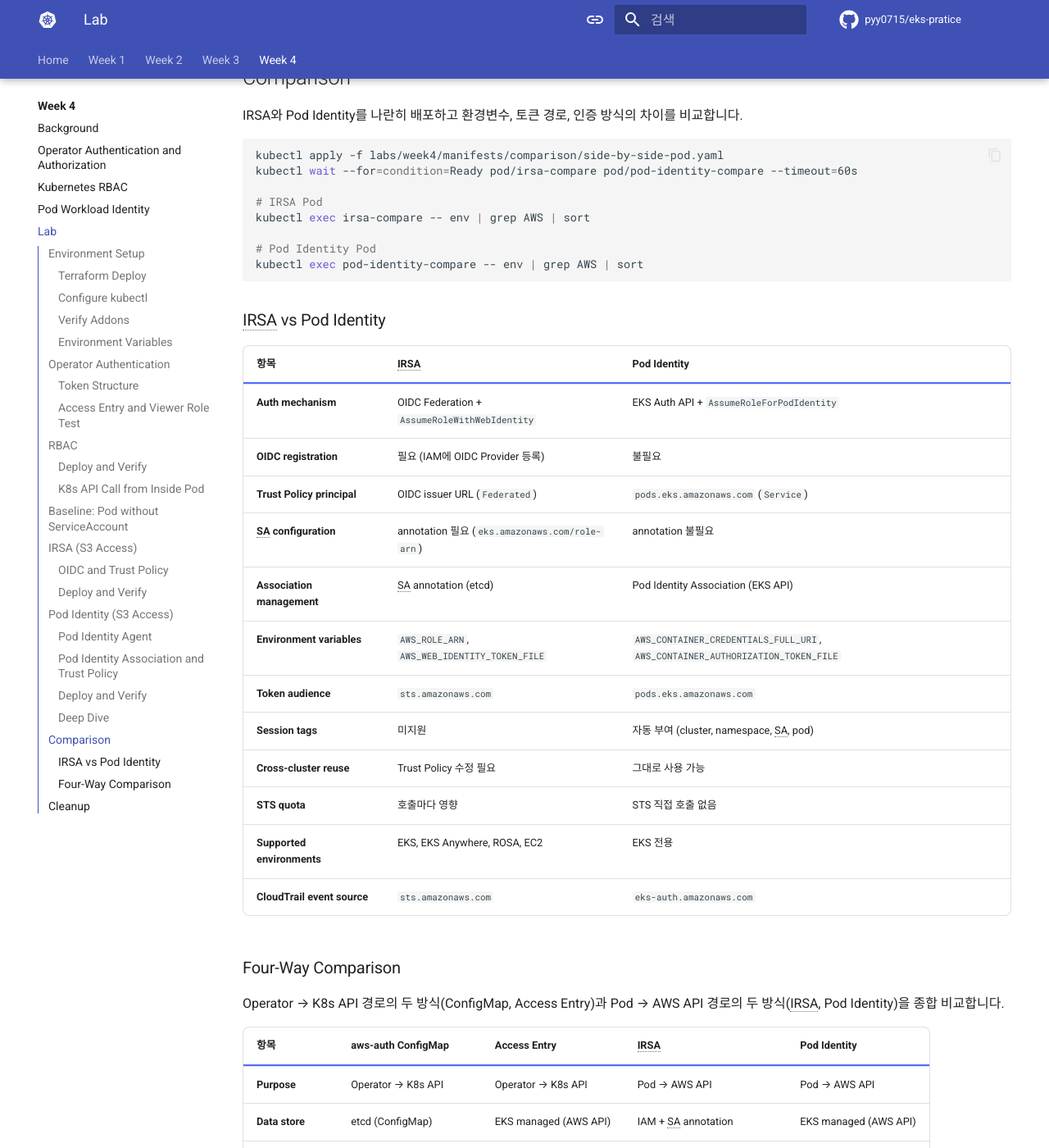
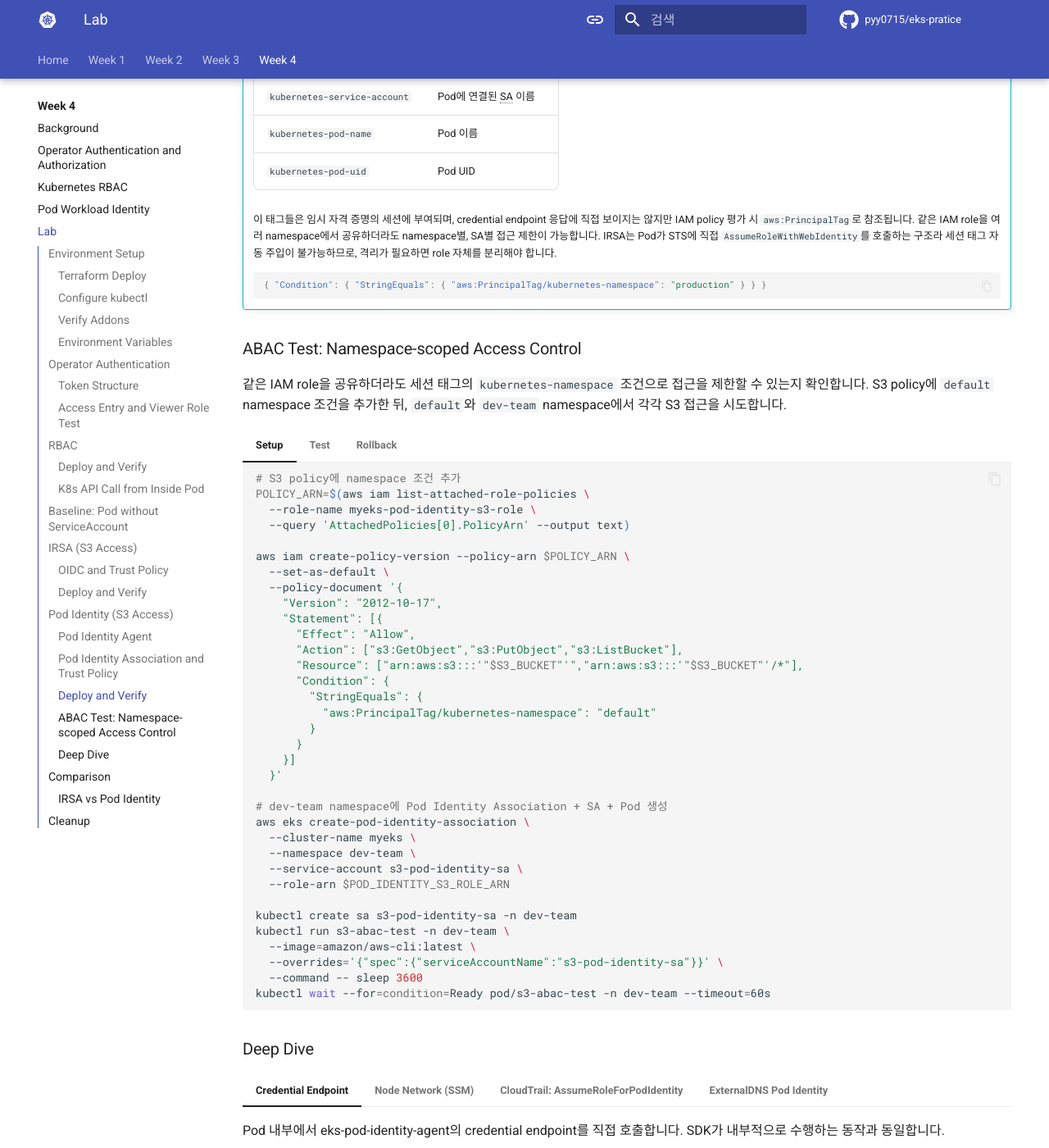
Before and after one commit to pyy0715/eks-pratice, an MkDocs documentation site: the page built from docs/week4/5_lab.md, in a window 1280 px wide and 1400 px high, scrolled down 9735 px. Shown: the whole window at 82% size. Built offline with MkDocs 1.6.1 and Material for MkDocs 9.7.7, drawn with Linux system fonts in a browser that asks for light colours; comment, search, counter and statistics services are not loaded; some of the changed text lies outside the part shown.

Commit message:
Add CLAUDE.md and improve week4 lab

````diff
--- a/docs/week4/5_lab.md
+++ b/docs/week4/5_lab.md
@@ -17,6 +17,7 @@ Week 3와 동일하게 노드가 private subnet에 배치됩니다. 이번 주
 ```bash
 cd labs/week4
 terraform init && terraform apply -auto-approve
+cd -  # 이후 명령은 프로젝트 루트에서 실행
 ```
 
 !!! warning "Initial Apply"
@@ -94,10 +95,10 @@ echo $TOKEN | sed 's/k8s-aws-v1\.//' | base64 -d \
 ```
 
 ???+ info "Pre-signed URL Structure"
-    디코딩된 URL에서 다음 파라미터를 확인할 수 있습니다.
+    디코딩된 URL에서 다음 쿼리 파라미터를 확인할 수 있습니다.
 
-    `x-k8s-aws-id=myeks`
-    :   클러스터 이름이 서명 범위에 포함됩니다. 다른 클러스터에 같은 토큰을 제출해도 서명 검증에 실패하므로 cross-cluster 토큰 재사용이 방지됩니다.
+    `X-Amz-SignedHeaders=host;x-k8s-aws-id`
+    :   서명 대상 HTTP 헤더 목록입니다. `x-k8s-aws-id` 헤더에 클러스터 이름(`myeks`)이 담기며, 이 값이 서명에 포함되므로 다른 클러스터에 같은 토큰을 제출하면 서명 검증에 실패합니다. 단, 헤더 값 자체는 URL이 아닌 HTTP 요청 헤더로 전송되므로 디코딩된 URL에는 헤더 이름만 표시됩니다.
 
     `X-Amz-Expires=60`
     :   Pre-signed URL 자체는 60초간 유효합니다. 그러나 aws-iam-authenticator가 부여하는 토큰 TTL은 15분이며, kubectl은 만료 시 자동으로 새 토큰을 생성합니다.
@@ -146,11 +147,13 @@ curl -sk -H "Authorization: Bearer $TOKEN" \
 === "Permission Check"
 
     ```bash
-    # 읽기 — 허용 (AmazonEKSViewPolicy = view ClusterRole)
+    # namespaced 리소스 읽기 — 허용 (AmazonEKSViewPolicy ≈ view ClusterRole)
     kubectl get pods -A
+
+    # cluster-scoped 리소스 — 거부 (view ClusterRole은 namespaced 리소스만 허용)
     kubectl get nodes
 
-    # 쓰기 — 거부 (403 Forbidden)
+    # 쓰기 — 거부 (view는 읽기 전용)
     kubectl run test --image=nginx
     ```
 
@@ -175,7 +178,22 @@ curl -sk -H "Authorization: Bearer $TOKEN" \
 
     이 lab에서는 `authentication_mode = "API"`로 ConfigMap을 완전히 비활성화했습니다. mode 전환은 `CONFIG_MAP` → `API_AND_CONFIG_MAP` → `API` 단방향만 가능합니다.
 
-`enabled_log_types = ["authenticator"]`로 활성화한 인증 로그에서 TokenReview 결과도 확인할 수 있습니다.
+Control Plane 로그에서 TokenReview 결과를 확인합니다. 이 클러스터는 5종의 로그를 모두 활성화했습니다.
+
+`api`
+:   kube-apiserver 요청/응답. API 호출 패턴 분석과 throttling 원인 파악에 사용합니다.
+
+`audit`
+:   Kubernetes audit log. 누가 어떤 리소스에 어떤 동작을 요청했는지 기록합니다. 보안 감사와 변경 추적의 핵심입니다.
+
+`authenticator`
+:   aws-iam-authenticator의 TokenReview 결과. IAM principal → K8s 사용자 매핑 과정을 확인할 수 있습니다.
+
+`controllerManager`
+:   kube-controller-manager 로그. Deployment rollout, node lifecycle 등 컨트롤러 동작을 추적합니다.
+
+`scheduler`
+:   kube-scheduler 로그. Pod가 특정 노드에 배치된 이유와 스케줄링 실패 원인을 확인합니다.
 
 ```bash
 aws logs filter-log-events --log-group-name /aws/eks/myeks/cluster \
@@ -210,7 +228,7 @@ kubectl apply -f labs/week4/manifests/rbac/
 
 ```bash
 SA_TOKEN=$(kubectl create token dev-k8s -n dev-team --duration=1h)
-echo $SA_TOKEN | cut -d. -f2 | base64 -d 2>/dev/null | jq
+echo $SA_TOKEN | cut -d. -f2 | tr '_-' '/+' | awk '{while(length%4)$0=$0"="}1' | base64 -d | jq
 ```
 
 ???+ info "Projected Token JWT Payload"
@@ -349,7 +367,7 @@ IRSA 전용 projected volume의 토큰을 디코딩하면 `aud`가 `["sts.amazon
 
 ```bash
 kubectl exec s3-irsa-test -- cat /var/run/secrets/eks.amazonaws.com/serviceaccount/token \
-  | cut -d. -f2 | base64 -d 2>/dev/null | jq
+  | cut -d. -f2 | tr '_-' '/+' | awk '{while(length%4)$0=$0"="}1' | base64 -d | jq
 ```
 
 === "LBC IRSA Verification"
@@ -450,18 +464,108 @@ Pod Identity 전용 토큰을 디코딩하면 `aud`가 `["pods.eks.amazonaws.com
 ```bash
 kubectl exec s3-pod-identity-test -- \
   cat /var/run/secrets/pods.eks.amazonaws.com/serviceaccount/eks-pod-identity-token \
-  | cut -d. -f2 | base64 -d 2>/dev/null | jq
+  | cut -d. -f2 | tr '_-' '/+' | awk '{while(length%4)$0=$0"="}1' | base64 -d | jq
 ```
 
 ???+ info "Session Tags (ABAC)"
-    `sts get-caller-identity`의 `Arn`에 session name이 포함됩니다. EKS Auth API가 `AssumeRoleForPodIdentity` 시 자동으로 4개 태그를 부여합니다.
+    `sts get-caller-identity`의 `Arn`에 session name이 포함됩니다. EKS Auth API가 `AssumeRoleForPodIdentity` 시 자동으로 6개 세션 태그를 부여합니다[^1].
 
-    `eks:cluster-name` / `kubernetes-namespace` / `kubernetes-service-account` / `eks:cluster-arn`
+    | Key | Description |
+    |---|---|
+    | `eks-cluster-arn` | 클러스터 ARN |
+    | `eks-cluster-name` | 클러스터 이름 |
+    | `kubernetes-namespace` | Pod가 속한 namespace |
+    | `kubernetes-service-account` | Pod에 연결된 SA 이름 |
+    | `kubernetes-pod-name` | Pod 이름 |
+    | `kubernetes-pod-uid` | Pod UID |
 
-    IAM policy에서 `aws:PrincipalTag` 조건으로 같은 role이라도 namespace별, SA별 접근 제한이 가능합니다.
+    이 태그들은 임시 자격 증명의 세션에 부여되며, credential endpoint 응답에 직접 보이지는 않지만 IAM policy 평가 시 `aws:PrincipalTag`로 참조됩니다. 같은 IAM role을 여러 namespace에서 공유하더라도 namespace별, SA별 접근 제한이 가능합니다. IRSA는 Pod가 STS에 직접 `AssumeRoleWithWebIdentity`를 호출하는 구조라 세션 태그 자동 주입이 불가능하므로, 격리가 필요하면 role 자체를 분리해야 합니다.
 
     ```json
     { "Condition": { "StringEquals": { "aws:PrincipalTag/kubernetes-namespace": "production" } } }
+    ```
+
+    [^1]: [Grant Pods access to AWS resources based on tags](https://docs.aws.amazon.com/eks/latest/userguide/pod-id-abac.html)
+
+### ABAC Test: Namespace-scoped Access Control
+
+같은 IAM role을 공유하더라도 세션 태그의 `kubernetes-namespace` 조건으로 접근을 제한할 수 있는지 확인합니다. S3 policy에 `default` namespace 조건을 추가한 뒤, `default`와 `dev-team` namespace에서 각각 S3 접근을 시도합니다.
+
+=== "Setup"
+
+    ```bash
+    # S3 policy에 namespace 조건 추가
+    POLICY_ARN=$(aws iam list-attached-role-policies \
+      --role-name myeks-pod-identity-s3-role \
+      --query 'AttachedPolicies[0].PolicyArn' --output text)
+
+    aws iam create-policy-version --policy-arn $POLICY_ARN \
+      --set-as-default \
+      --policy-document '{
+        "Version": "2012-10-17",
+        "Statement": [{
+          "Effect": "Allow",
+          "Action": ["s3:GetObject","s3:PutObject","s3:ListBucket"],
+          "Resource": ["arn:aws:s3:::'"$S3_BUCKET"'","arn:aws:s3:::'"$S3_BUCKET"'/*"],
+          "Condition": {
+            "StringEquals": {
+              "aws:PrincipalTag/kubernetes-namespace": "default"
+            }
+          }
+        }]
+      }'
+
+    # dev-team namespace에 Pod Identity Association + SA + Pod 생성
+    aws eks create-pod-identity-association \
+      --cluster-name myeks \
+      --namespace dev-team \
+      --service-account s3-pod-identity-sa \
+      --role-arn $POD_IDENTITY_S3_ROLE_ARN
+
+    kubectl create sa s3-pod-identity-sa -n dev-team
+    kubectl run s3-abac-test -n dev-team \
+      --image=amazon/aws-cli:latest \
+      --overrides='{"spec":{"serviceAccountName":"s3-pod-identity-sa"}}' \
+      --command -- sleep 3600
+    kubectl wait --for=condition=Ready pod/s3-abac-test -n dev-team --timeout=60s
+    ```
+
+=== "Test"
+
+    ```bash
+    # default namespace -- 성공 (namespace 조건 일치)
+    kubectl exec s3-pod-identity-test -- aws s3 ls s3://$S3_BUCKET
+
+    # dev-team namespace -- 거부 (namespace 조건 불일치)
+    kubectl exec s3-abac-test -n dev-team -- aws s3 ls s3://$S3_BUCKET
+    ```
+
+=== "Rollback"
+
+    ```bash
+    # policy 원복 (조건 제거)
+    aws iam create-policy-version --policy-arn $POLICY_ARN \
+      --set-as-default \
+      --policy-document '{
+        "Version": "2012-10-17",
+        "Statement": [{
+          "Effect": "Allow",
+          "Action": ["s3:GetObject","s3:PutObject","s3:ListBucket"],
+          "Resource": ["arn:aws:s3:::'"$S3_BUCKET"'","arn:aws:s3:::'"$S3_BUCKET"'/*"]
+        }]
+      }'
+
+    # 불필요한 policy 버전 정리
+    aws iam list-policy-versions --policy-arn $POLICY_ARN \
+      --query 'Versions[?!IsDefaultVersion].VersionId' --output text \
+      | xargs -n1 aws iam delete-policy-version --policy-arn $POLICY_ARN --version-id
+
+    # dev-team 리소스 정리
+    kubectl delete pod s3-abac-test -n dev-team
+    kubectl delete sa s3-pod-identity-sa -n dev-team
+    ASSOC_ID=$(aws eks list-pod-identity-associations --cluster-name myeks \
+      --query 'associations[?namespace==`dev-team`].associationId' --output text)
+    aws eks delete-pod-identity-association --cluster-name myeks --association-id $ASSOC_ID
     ```
 
 ### Deep Dive
@@ -488,14 +592,16 @@ kubectl exec s3-pod-identity-test -- \
     SSM으로 노드에 접속하여 Agent의 link-local 인터페이스와 포트를 확인합니다.
 
     ```bash
-    aws ssm start-session --target <INSTANCE_ID>
+    INSTANCE_ID=$(aws ssm describe-instance-information \
+      --query 'InstanceInformationList[0].InstanceId' --output text)
+    aws ssm start-session --target $INSTANCE_ID
 
     # 노드 shell 내부
     sudo ss -tnlp | grep eks-pod-identit
     sudo ip -c addr show dev pod-id-link0
     ```
 
-    `pod-id-link0` 인터페이스에 `169.254.170.23/32`가 할당되어 있고, `:80`(credential)과 `:2703`(health)에서 수신 중입니다.
+    `pod-id-link0` 인터페이스에 `169.254.170.23/32`가 할당되어 있고, `:80`에서 credential endpoint를 제공합니다. `:2703`(health)은 `127.0.0.1`에만 바인딩되어 노드 내부 health check 전용입니다.
 
 === "CloudTrail: AssumeRoleForPodIdentity"
 
@@ -557,8 +663,6 @@ kubectl exec pod-identity-compare -- env | grep AWS | sort
 | **Supported environments** | EKS, EKS Anywhere, ROSA, EC2 | EKS 전용 |
 | **CloudTrail event source** | `sts.amazonaws.com` | `eks-auth.amazonaws.com` |
 
-### Four-Way Comparison
-
 Operator → K8s API 경로의 두 방식(ConfigMap, Access Entry)과 Pod → AWS API 경로의 두 방식(IRSA, Pod Identity)을 종합 비교합니다.
 
 | 항목 | aws-auth ConfigMap | Access Entry | IRSA | Pod Identity |
````
Also changed, not shown: other parts of docs/week4/5_lab.md (+3 -8 lines), CLAUDE.md (added, +25 -0 lines), docs/_includes/abbreviations.md (+0 -2 lines), docs/index.md (+1 -1 lines), 3 other files.
